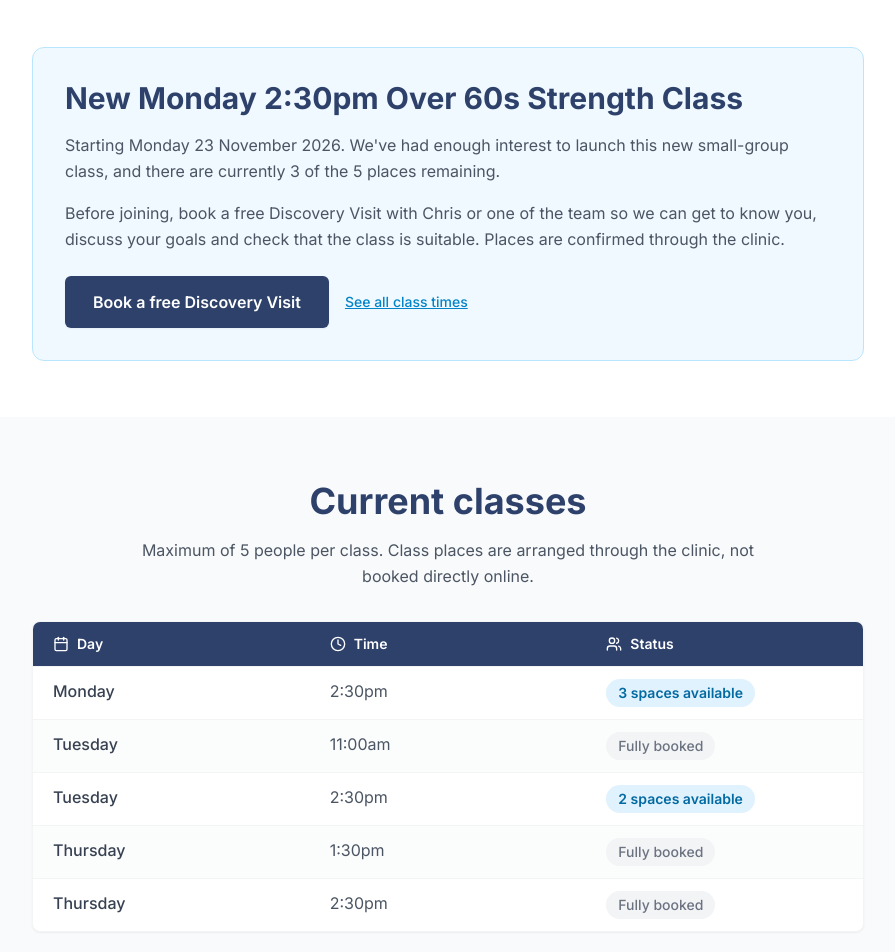
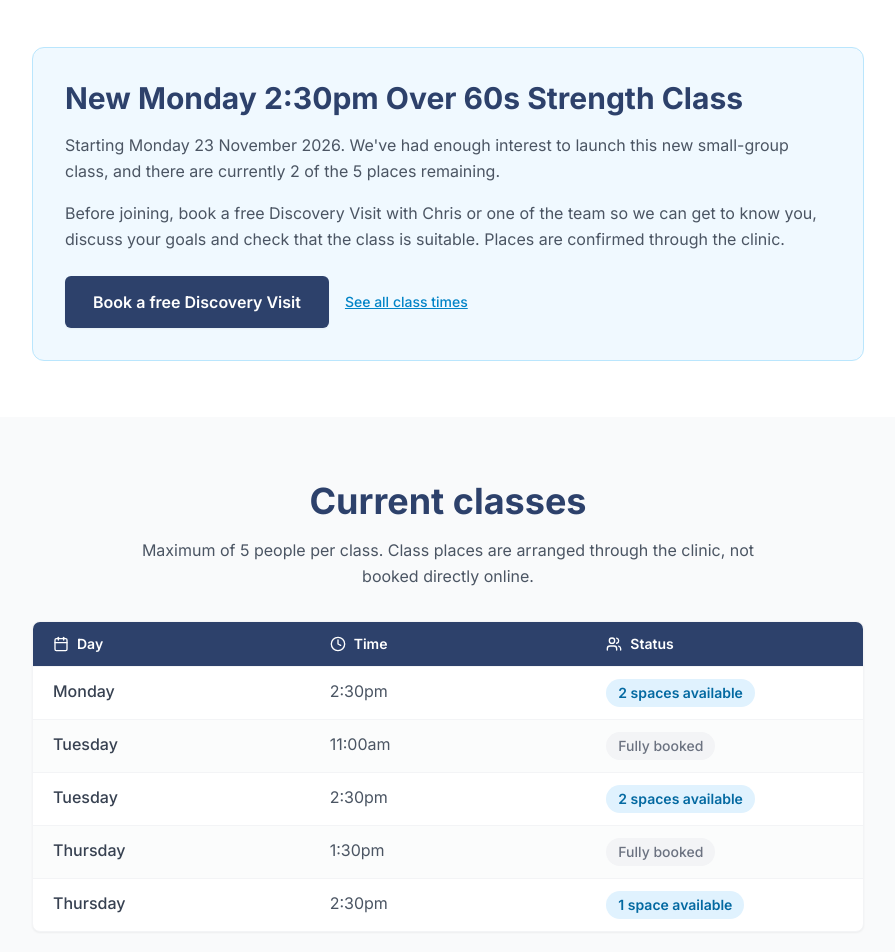
Before and after one commit to CTPhysio/CTPhysio, a React (Vite) app: page /over-60s-strength-classes in a window 1280 px wide. Shown: the part 7560-8512 px from the top of the page, without its empty margins (192-1087 px from the left). Built offline with nearby package versions, Linux system fonts and the light colour scheme.

Commit message:
Align class availability with current Class Register

```diff
--- a/src/components/Over60sStrengthClasses.tsx
+++ b/src/components/Over60sStrengthClasses.tsx
@@ -5,11 +5,11 @@ import { ChevronDown, Calendar, Clock, Users, Dumbbell, Scale, HeartPulse, Shiel
 const BOOKING_URL = 'https://chris-tiley-physiotherapy.uk1.cliniko.com/bookings';
 
 const classSchedule = [
-  { day: 'Monday', time: '2:30pm', status: 'available', places: 3 },
+  { day: 'Monday', time: '2:30pm', status: 'available', places: 2 },
   { day: 'Tuesday', time: '11:00am', status: 'full' },
   { day: 'Tuesday', time: '2:30pm', status: 'available', places: 2 },
   { day: 'Thursday', time: '1:30pm', status: 'full' },
-  { day: 'Thursday', time: '2:30pm', status: 'full' },
+  { day: 'Thursday', time: '2:30pm', status: 'available', places: 1 },
 ];
 
 const DiscoveryButton: React.FC<{ className?: string; children?: React.ReactNode }> = ({
@@ -525,7 +525,7 @@ const Over60sStrengthClasses: React.FC = () => {
               New Monday 2:30pm Over 60s Strength Class
             </h2>
             <p className="text-gray-600 leading-relaxed mb-4">
-              Starting Monday 23 November 2026. We've had enough interest to launch this new small-group class, and there are currently 3 of the 5 places remaining.
+              Starting Monday 23 November 2026. We've had enough interest to launch this new small-group class, and there are currently 2 of the 5 places remaining.
             </p>
             <p className="text-gray-600 leading-relaxed mb-6">
               Before joining, book a free Discovery Visit with Chris or one of the team so we can get to know you, discuss your goals and check that the class is suitable. Places are confirmed through the clinic.
```
